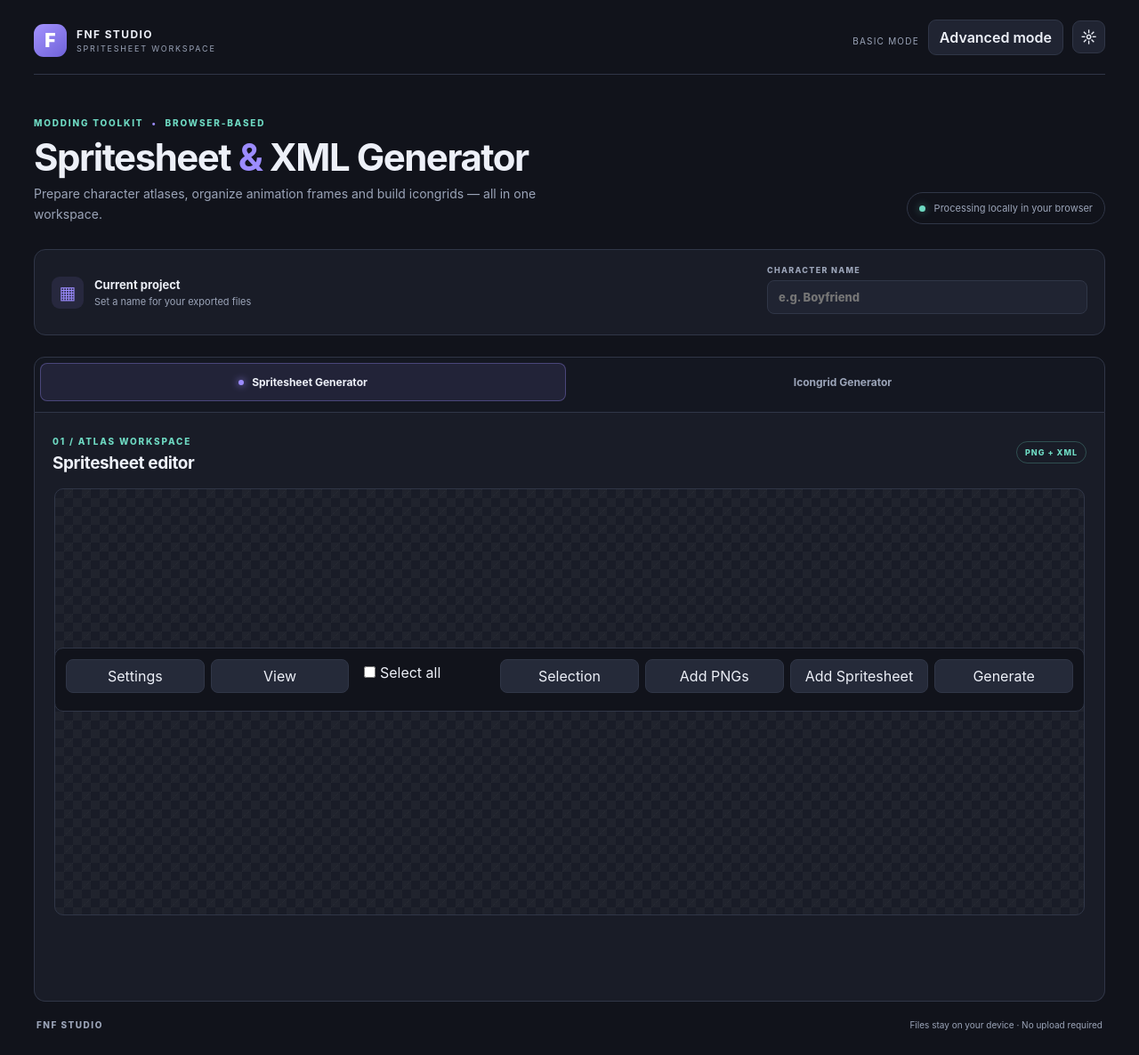
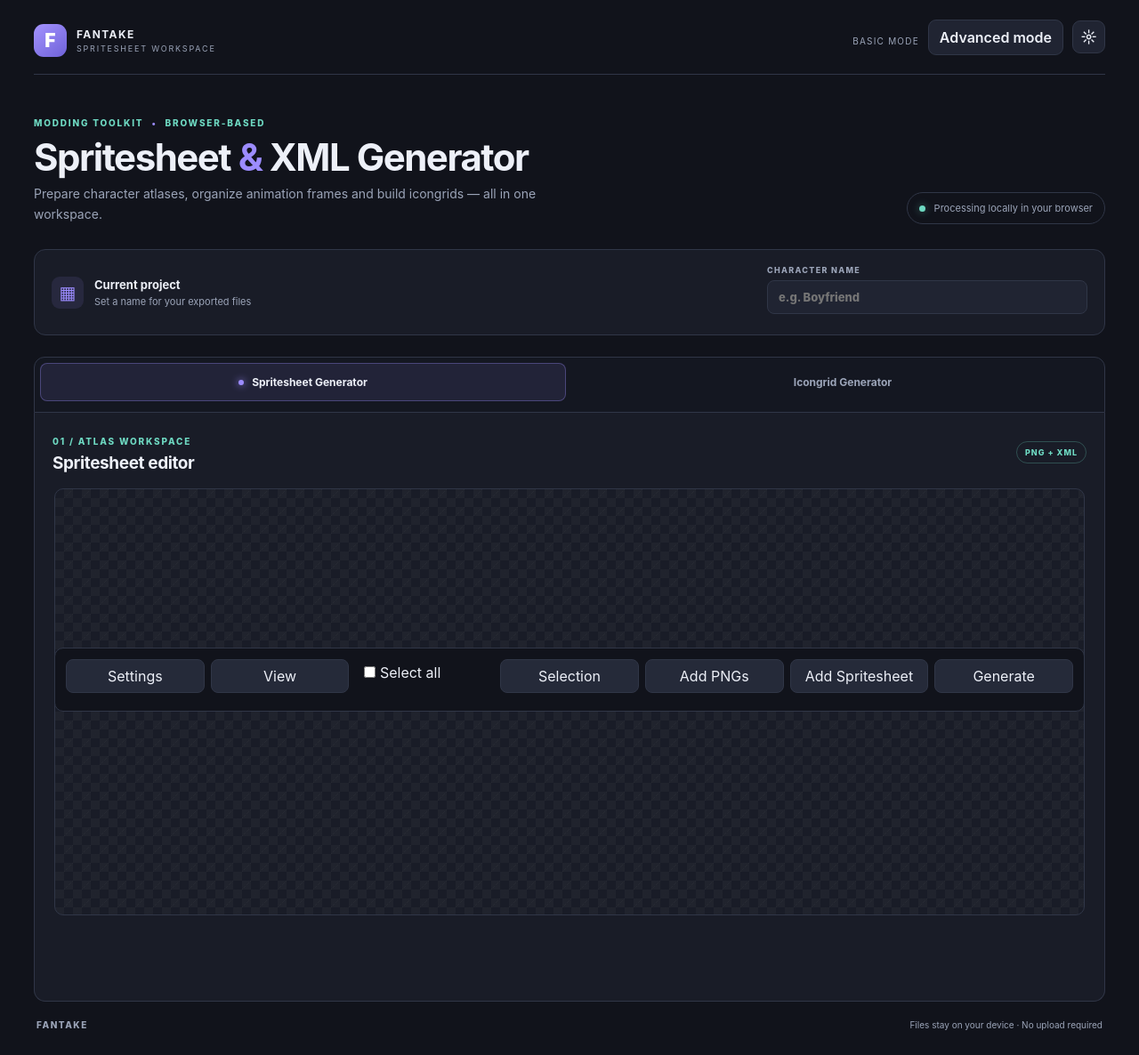
Before and after one commit to unknown1232199/unknown1232199-FNF-Spritesheet-and-XML-Generator-Web-fanmade2, a Svelte app in the folder svelte-frontend/: page / in a window 1280 px wide. Shown: the whole page at 89% size. Built offline with nearby package versions, Linux system fonts and the light colour scheme.

Commit message:
Brand project as Fantake: update svelte-frontend/src/App.svelte

```diff
--- a/svelte-frontend/src/App.svelte
+++ b/svelte-frontend/src/App.svelte
@@ -10,13 +10,13 @@
     let isDark = true;
 </script>
 <svelte:head>
-    <title>FNF Studio — Spritesheet & XML Generator</title>
+    <title>Fantake — Spritesheet & XML Generator</title>
     <meta name="description" content="Create and edit Friday Night Funkin' spritesheets, XML atlases and icongrids directly in your browser." />
     <meta name="theme-color" content="#11131b" />
 </svelte:head>
 <main class:advanced-mode={isAdvanced} class:basic-mode={!isAdvanced} class:light-mode={!isDark}>
     <header class="topbar">
-        <a class="brand" href="#top" aria-label="FNF Studio home"><span class="brand-mark">F</span><span class="brand-copy"><strong>FNF STUDIO</strong><small>SPRITESHEET WORKSPACE</small></span></a>
+        <a class="brand" href="#top" aria-label="Fantake home"><span class="brand-mark">F</span><span class="brand-copy"><strong>FANTAKE</strong><small>SPRITESHEET WORKSPACE</small></span></a>
         <div class="top-actions"><span class="mode-label">{isAdvanced ? 'ADVANCED' : 'BASIC'} MODE</span><button class="mode-toggle" type="button" on:click={() => isAdvanced = !isAdvanced} aria-pressed={isAdvanced}>{isAdvanced ? 'Basic mode' : 'Advanced mode'}</button><button class="theme-toggle" type="button" on:click={() => isDark = !isDark} aria-label="Toggle color theme">{isDark ? '☼' : '☾'}</button></div>
     </header>
     <section class="intro" id="top"><div><p class="eyebrow">MODDING TOOLKIT <span>•</span> BROWSER-BASED</p><h1>Spritesheet <em>&</em> XML Generator</h1><p class="intro-copy">Prepare character atlases, organize animation frames and build icongrids — all in one workspace.</p></div><div class="intro-note"><span class="status-dot"></span> Processing locally in your browser</div></section>
@@ -26,7 +26,7 @@
         {#if curChoice == "spsh"}<div class="workspace-heading"><div><span class="section-kicker">01 / ATLAS WORKSPACE</span><h2>Spritesheet editor</h2></div><span class="workspace-tag">PNG + XML</span></div><SpritesheetGenerator charname={characterName} wasm={wasm} />
         {:else if curChoice == "icongrid"}<div class="workspace-heading"><div><span class="section-kicker">02 / ICON WORKSPACE</span><h2>Icongrid builder</h2></div><span class="workspace-tag">PNG</span></div><IcongridGenerator bind:charname={characterName} wasm={wasm} />{/if}
     </section>
-    <footer><span>FNF STUDIO</span><span>Files stay on your device · No upload required</span></footer>
+    <footer><span>FANTAKE</span><span>Files stay on your device · No upload required</span></footer>
 </main>
 <style>
     main { --panel:#191c27; --panel-raised:#202432; --line:#303647; --muted:#9ba4b8; --accent:#9c8cff; --accent-2:#6ed9c2; min-height:100vh; max-width:1500px; margin:0 auto; padding:0 30px 28px; color:#edf0f8; }
```
